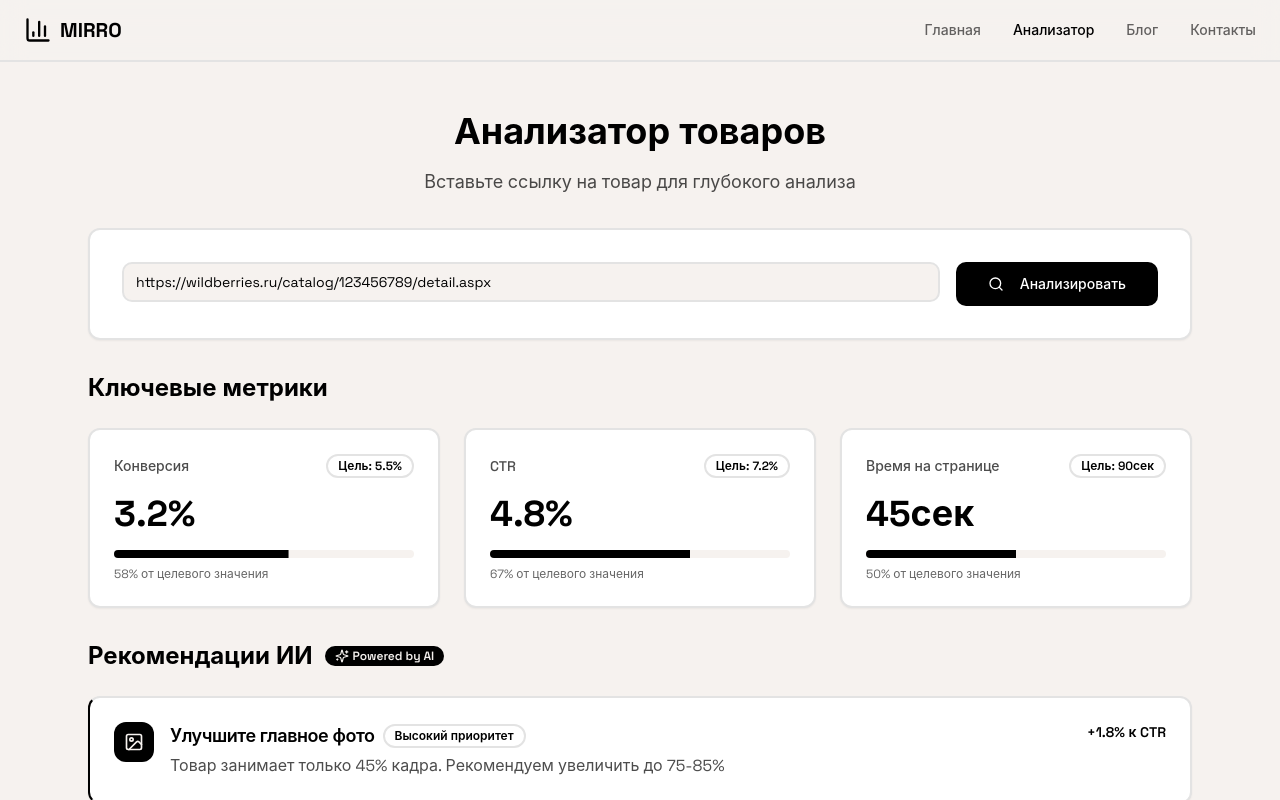
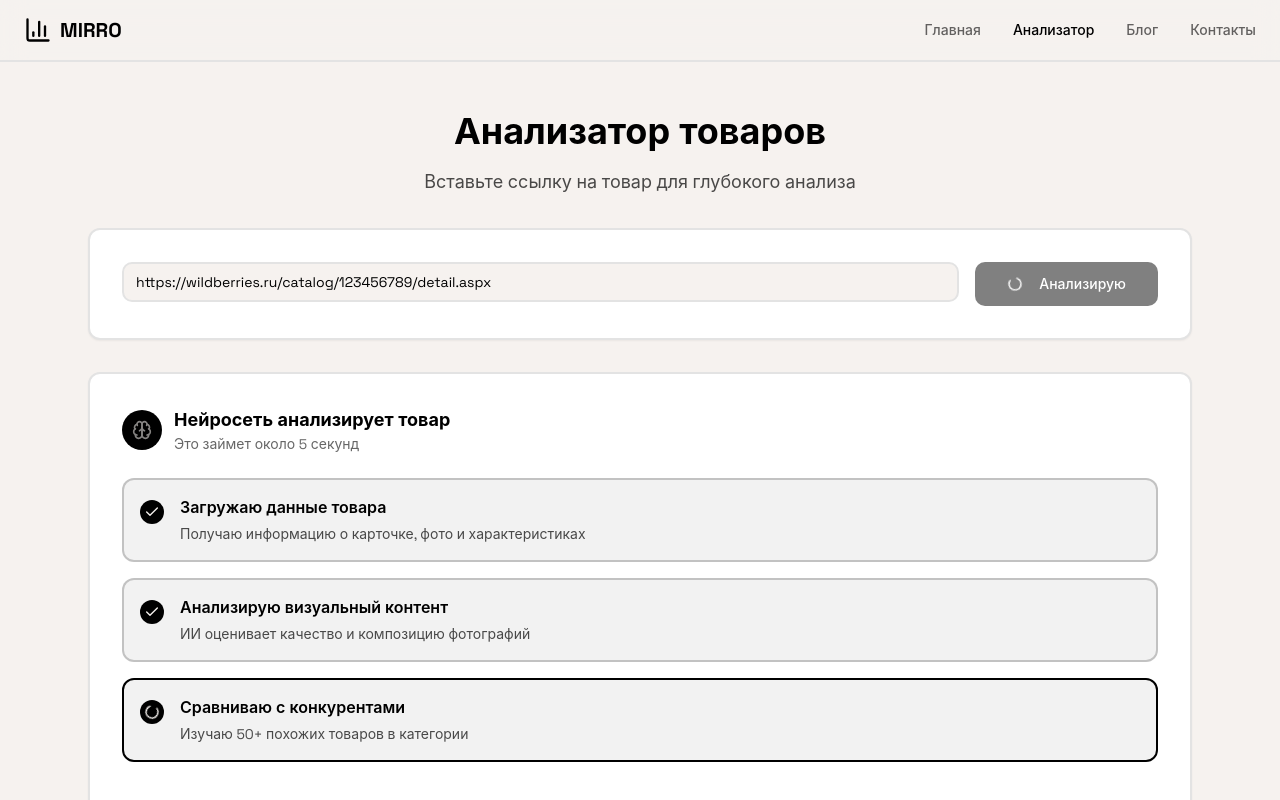
Before and after one commit to pr-poehali-dev/marketplace-ai-advisor, a React (Vite) app: page /analyzer in a window 1280 px wide. Both pictures are taken after a click on the button "Анализировать". Shown: the top 800 px of the page. Built offline with nearby package versions, Linux system fonts and the light colour scheme.

Commit message:
feat: добавить стадии анализа нейронки

```diff
--- a/src/pages/Analyzer.tsx
+++ b/src/pages/Analyzer.tsx
@@ -6,16 +6,68 @@ import { Progress } from '@/components/ui/progress';
 import { Badge } from '@/components/ui/badge';
 import Icon from '@/components/ui/icon';
 
+interface AnalysisStage {
+  id: number;
+  title: string;
+  description: string;
+  duration: number;
+}
+
 export default function Analyzer() {
   const [analyzing, setAnalyzing] = useState(false);
   const [showResults, setShowResults] = useState(false);
+  const [currentStage, setCurrentStage] = useState(0);
+  const [completedStages, setCompletedStages] = useState<number[]>([]);
 
-  const handleAnalyze = () => {
+  const analysisStages: AnalysisStage[] = [
+    {
+      id: 1,
+      title: 'Загружаю данные товара',
+      description: 'Получаю информацию о карточке, фото и характеристиках',
+      duration: 800
+    },
+    {
+      id: 2,
+      title: 'Анализирую визуальный контент',
+      description: 'ИИ оценивает качество и композицию фотографий',
+      duration: 1200
+    },
+    {
+      id: 3,
+      title: 'Сравниваю с конкурентами',
+      description: 'Изучаю 50+ похожих товаров в категории',
+      duration: 1000
+    },
+    {
+      id: 4,
+      title: 'Проверяю SEO-оптимизацию',
+      description: 'Анализирую заголовок, описание и ключевые слова',
+      duration: 900
+    },
+    {
+      id: 5,
+      title: 'Формирую рекомендации',
+      description: 'ИИ составляет персональный план улучшений',
+      duration: 1100
+    }
+  ];
+
+  const handleAnalyze = async () => {
     setAnalyzing(true);
-    setTimeout(() => {
-      setAnalyzing(false);
-      setShowResults(true);
-    }, 2000);
+    setShowResults(false);
+    setCurrentStage(0);
+    setCompletedStages([]);
+
+    for (let i = 0; i < analysisStages.length; i++) {
+      setCurrentStage(i);
+      await new Promise(resolve => setTimeout(resolve, analysisStages[i].duration));
+      setCompletedStages(prev => [...prev, i]);
+    }
+
+    setAnalyzing(false);
+    setShowResults(true);
+    setCurrentStage(0);
+    setCompletedStages([]);
   };
 
   const metrics = [
@@ -94,6 +146,72 @@ export default function Analyzer() {
             </div>
           </CardContent>
         </Card>
+
+        {analyzing && (
+          <Card className="border-2 bg-card animate-fade-in">
+            <CardContent className="p-8 space-y-6">
+              <div className="flex items-center gap-3 mb-4">
+                <div className="w-10 h-10 bg-foreground rounded-full flex items-center justify-center">
+                  <Icon name="Brain" size={20} className="text-background animate-pulse" />
+                </div>
+                <div>
+                  <h3 className="text-lg font-bold text-foreground">Нейросеть анализирует товар</h3>
+                  <p className="text-sm text-foreground/60">Это займет около 5 секунд</p>
+                </div>
+              </div>
+
+              <div className="space-y-4">
+                {analysisStages.map((stage, index) => {
+                  const isActive = currentStage === index;
+                  const isCompleted = completedStages.includes(index);
+
+                  return (
+                    <div
+                      key={stage.id}
+                      className={`flex items-start gap-4 p-4 rounded-lg border-2 transition-all ${
+                        isActive ? 'bg-foreground/5 border-foreground' :
+                        isCompleted ? 'bg-foreground/5 border-foreground/20' :
+                        'border-transparent'
+                      }`}
+                    >
+                      <div className="flex-shrink-0 mt-1">
+                        {isCompleted ? (
+                          <div className="w-6 h-6 bg-foreground rounded-full flex items-center justify-center">
+                            <Icon name="Check" size={16} className="text-background" />
+                          </div>
+                        ) : isActive ? (
+                          <div className="w-6 h-6 bg-foreground rounded-full flex items-center justify-center">
+                            <Icon name="Loader2" size={16} className="text-background animate-spin" />
+                          </div>
+                        ) : (
+                          <div className="w-6 h-6 bg-foreground/20 rounded-full" />
+                        )}
+                      </div>
+
+                      <div className="flex-1 min-w-0">
+                        <h4 className={`font-semibold ${
+                          isActive || isCompleted ? 'text-foreground' : 'text-foreground/40'
+                        }`}>
+                          {stage.title}
+                        </h4>
+                        <p className={`text-sm mt-1 ${
+                          isActive || isCompleted ? 'text-foreground/70' : 'text-foreground/30'
+                        }`}>
+                          {stage.description}
+                        </p>
+                      </div>
+                    </div>
+                  );
+                })}
+              </div>
+
+              <Progress
+                value={(completedStages.length / analysisStages.length) * 100}
+                className="h-2"
+              />
+            </CardContent>
+          </Card>
+        )}
 
         {showResults && (
           <div className="space-y-8 animate-fade-in">
```
